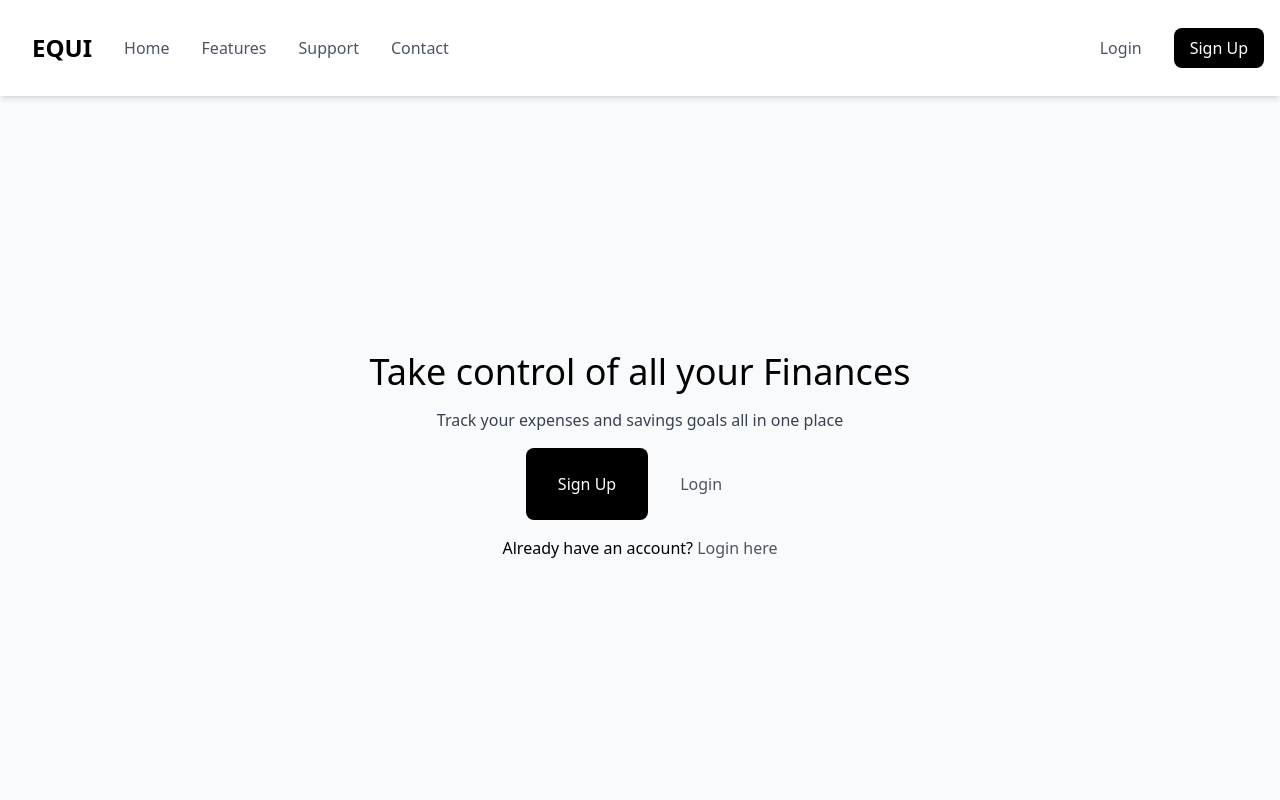
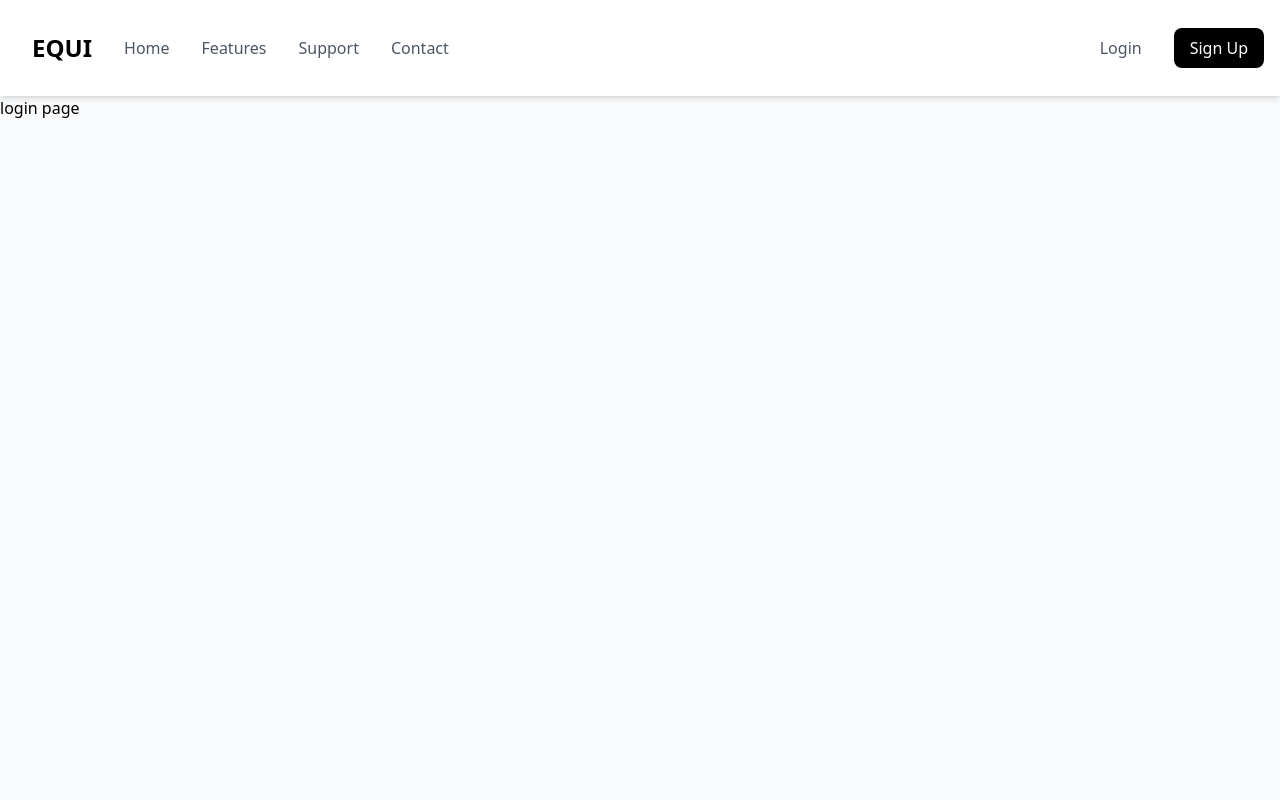
Before and after one commit to Suhas-Koheda/Expense-Traceker, a React (Create React App) app in the folder frontend/: page /login in a window 1280 px wide. Shown: the top 800 px of the page. Built offline with nearby package versions, Linux system fonts and the light colour scheme.

Commit message:
Add routign

```diff
--- a/frontend/src/App.js
+++ b/frontend/src/App.js
@@ -1,16 +1,23 @@
 import React from 'react';
 import './App.css';
-import Header from './components/Header.jsx';
-import MainPage from './components/MainPage.jsx';
-import Features from './components/Features.jsx';
+import Header from './components/Header';
+import MainPage from './components/MainPage';
+import { BrowserRouter as Router, Routes, Route } from 'react-router-dom';
+import Login from './pages/Login';
+import SignUp from './pages/SignUp';
 
 function App() {
   return (
-    <div className="min-h-screen bg-gray-50">
-      <Header />
-      <MainPage />
-      <Features/>
-    </div>
+    <Router>
+      <div className="min-h-screen bg-gray-50">
+        <Header />
+        <Routes>
+          <Route path="/" element={<MainPage />} />
+          <Route path="/login" element={<Login />} />
+          <Route path="/signu" element={<SignUp />} />
+        </Routes>
+      </div>
+    </Router>
   );
 }
 
--- a/frontend/src/components/Header.jsx
+++ b/frontend/src/components/Header.jsx
@@ -12,7 +12,7 @@ const Header = () => {
         <h1 className="text-2xl font-bold p-4">EQUI</h1>
         {!loggedIn ? (
             <>
-            <a href="#" className="hidden md:block text-gray-600 hover:text-gray-900 px-4 py-2">Home</a>
+            <a href="/" className="hidden md:block text-gray-600 hover:text-gray-900 px-4 py-2">Home</a>
              <a href="#features" className="hidden md:block text-gray-600 hover:text-gray-900 px-4 py-2">Features</a>
               <a href="#support" className="hidden md:block text-gray-600 hover:text-gray-900 px-4 py-2">Support</a>
               <a href="#contact" className="hidden md:block text-gray-600 hover:text-gray-900 px-4 py-2">Contact</a>
--- a/frontend/src/components/MainPage.jsx
+++ b/frontend/src/components/MainPage.jsx
@@ -1,6 +1,6 @@
 import React from 'react'
 import { Link } from 'react-router-dom'
-
+import Features from './Features'
 const MainPage = () => {
   return (
     <div>
@@ -29,6 +29,7 @@ const MainPage = () => {
           </div>
         </div>
       </div>
+      <Features/>
     </div>
   )
 }
--- a/frontend/src/index.js
+++ b/frontend/src/index.js
@@ -2,13 +2,10 @@ import React from 'react';
 import ReactDOM from 'react-dom/client';
 import './index.css';
 import App from './App.js';  // Add .js extension
-import { BrowserRouter } from 'react-router-dom';
 
 const root = ReactDOM.createRoot(document.getElementById('root'));
 root.render(
   <React.StrictMode>
-    <BrowserRouter>
     <App />
-    </BrowserRouter>
   </React.StrictMode>
 );
--- a/frontend/src/pages/Login.jsx
+++ b/frontend/src/pages/Login.jsx
@@ -2,7 +2,9 @@ import React from 'react'
 
 const Login = () => {
   return (
-    <div></div>
+    <div>
+      login page
+    </div>
   )
 }
 
--- /dev/null
+++ b/frontend/src/pages/SignUp.jsx
@@ -0,0 +1,9 @@
+import React from 'react'
+
+const SignUp = () => {
+  return (
+    <div>SignUp</div>
+  )
+}
+
+export default SignUp
```
